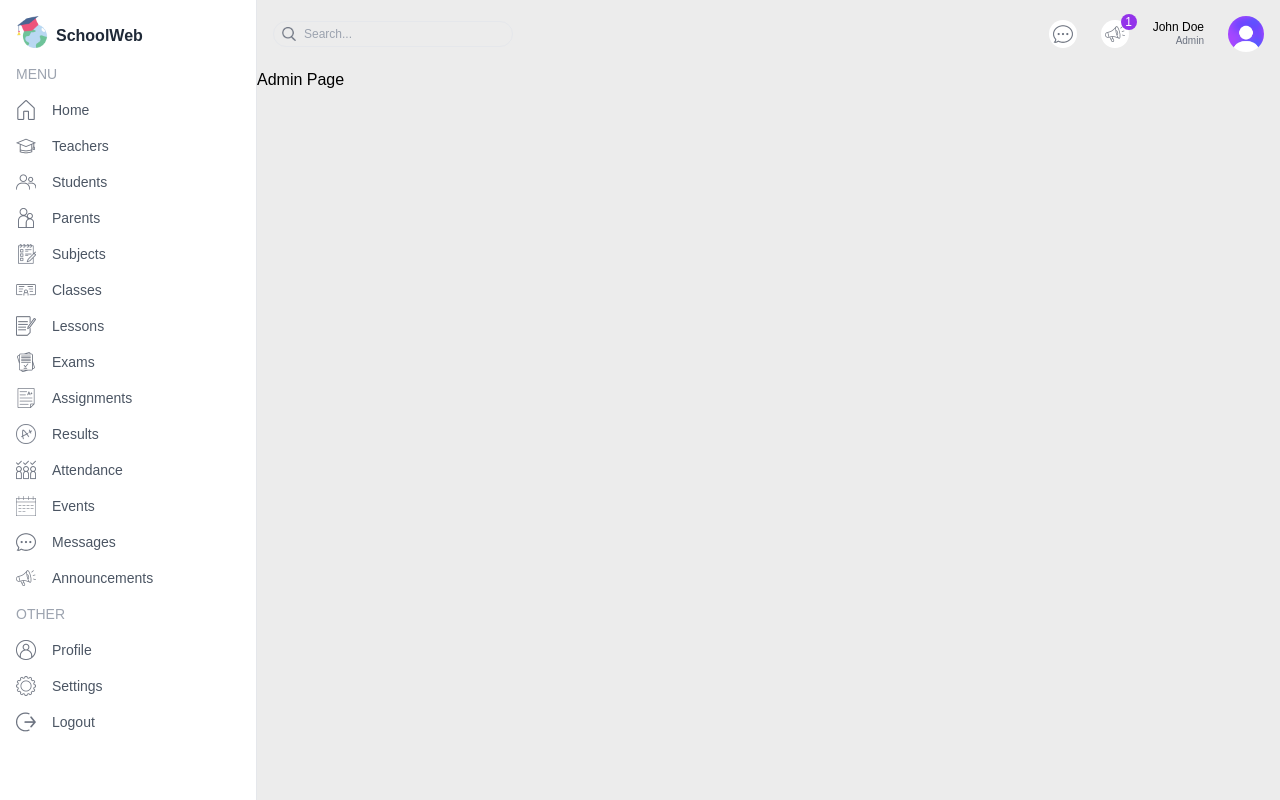
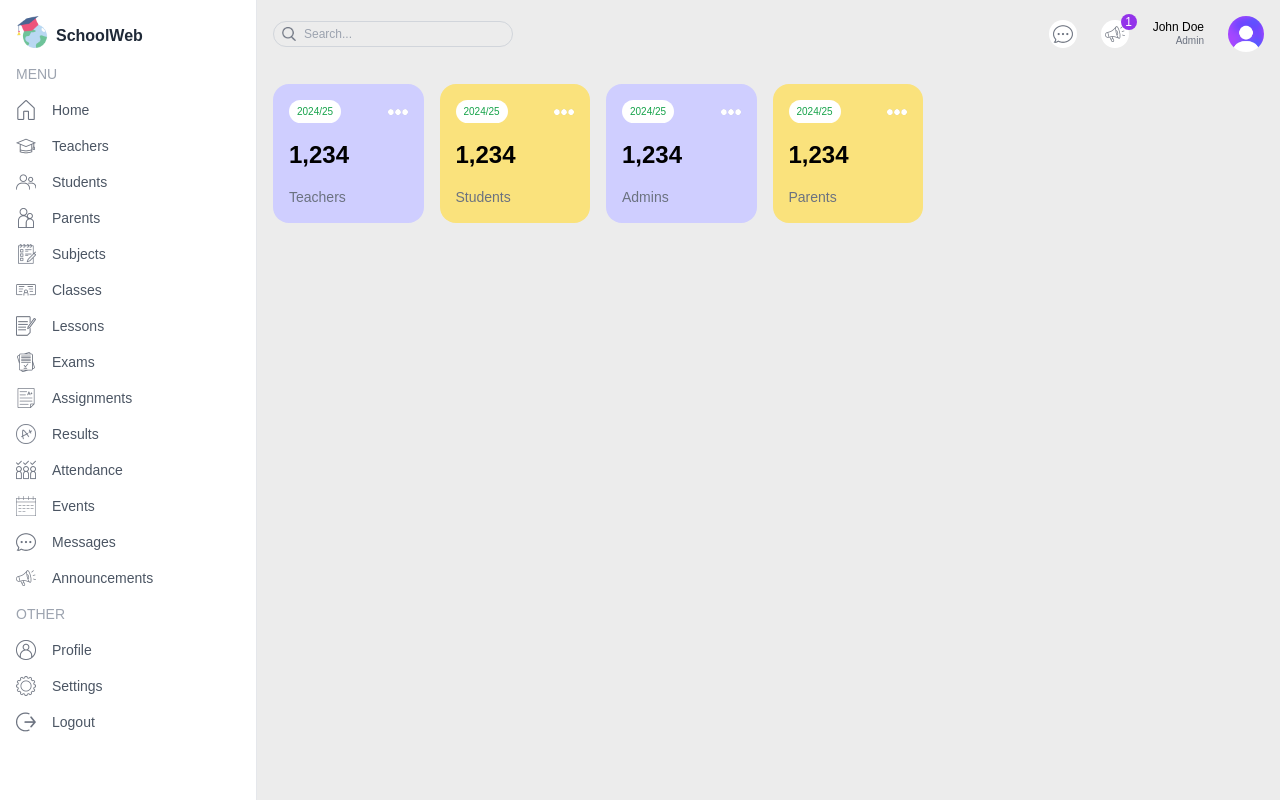
Before and after one commit to WaqarAhmad03/school-web, a Next.js app: page /dashboard/admin in a window 1280 px wide. Built offline with nearby package versions, Linux system fonts and the light colour scheme.

Commit message:
cards added

```diff
--- a/src/app/dashboard/admin/page.jsx
+++ b/src/app/dashboard/admin/page.jsx
@@ -1,9 +1,18 @@
 import React from 'react'
+import UserCard from "../../../components/UserCard"
 
 const AdminPage = () => {
   return (
-    <div>
-      Admin Page
+    <div className='flex flex-col md:flex-row gap-4 p-4'>
+      <div className='w-full md:w-2/3'>
+        <div className='flex gap-4 justify-between flex-wrap'>
+          <UserCard type="teacher"/>
+          <UserCard type="student"/>
+          <UserCard type="admin"/>
+          <UserCard type="parent"/>
+        </div>
+      </div>
+      <div className='w-full md:w-1/3'></div>
     </div>
   )
 }
--- a/src/components/Navbar.jsx
+++ b/src/components/Navbar.jsx
@@ -5,7 +5,7 @@
   return (
     <div className='flex justify-end md:justify-between items-center p-4'>
       {/* Search Bar */}
-      <div className='hidden md:flex items-center gap-2 border-[1.5px] rounded-full px-2 py-1'>
+      <div className='hidden md:flex items-center gap-2 border-[1.5px] border-gray-300 rounded-full px-2 py-1'>
         <div><Image src="/search.png" alt='search' width={14} height={14}/></div>
         <input type="search" placeholder='Search...' className='w-[200px] bg-transparent outline-none text-xs text-gray-600' />
       </div>
--- /dev/null
+++ b/src/components/UserCard.jsx
@@ -0,0 +1,19 @@
+import Image from 'next/image'
+import React from 'react'
+
+const UserCard = ({type}) => {
+  return (
+    <div className='rounded-2xl odd:bg-custompurple even:bg-customyellow p-4 flex-1 min-w-[130px]'>
+      <div className='flex justify-between items-center'>
+        <span className='text-[10px] bg-white px-2 py-1 rounded-full text-green-600'>
+            2024/25
+        </span>
+        <Image src="/more.png" alt='more' width={20} height={20}/>
+      </div>
+        <p className='text-2xl font-semibold my-4'>1,234</p>
+        <p className='capitalize text-sm font-medium text-gray-500'>{type}s</p>
+    </div>
+  )
+}
+
+export default UserCard
--- a/tailwind.config.mjs
+++ b/tailwind.config.mjs
@@ -10,6 +10,12 @@
       colors: {
         background: "var(--background)",
         foreground: "var(--foreground)",
+        customsky : "#c3ebfa",
+        customlightsky : "#edf9fd",
+        custompurple : "#cfceff",
+        customlightpurple : "#f1f0ff",
+        customyellow : "#fae27c",
+        customlightyellow : "#fefce8"
       },
     },
   },
```
